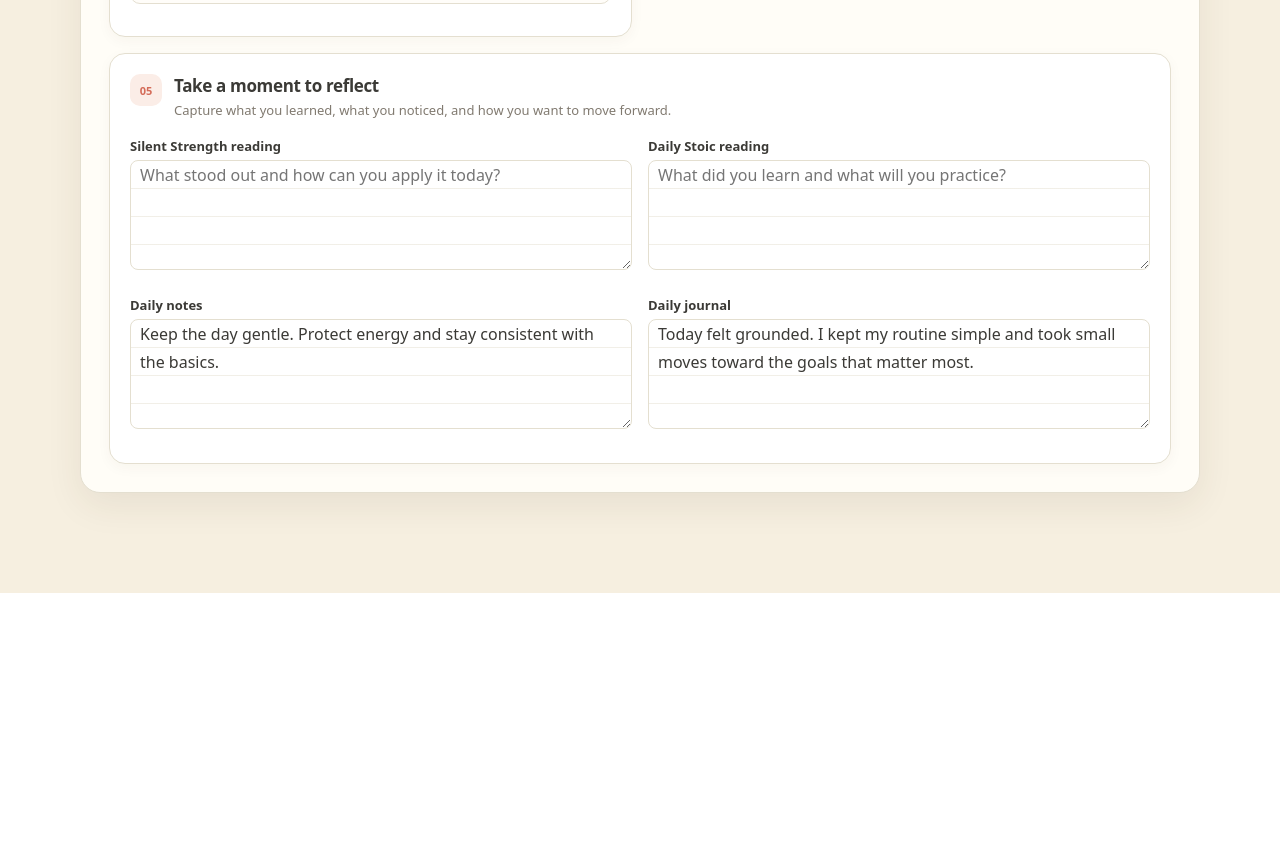
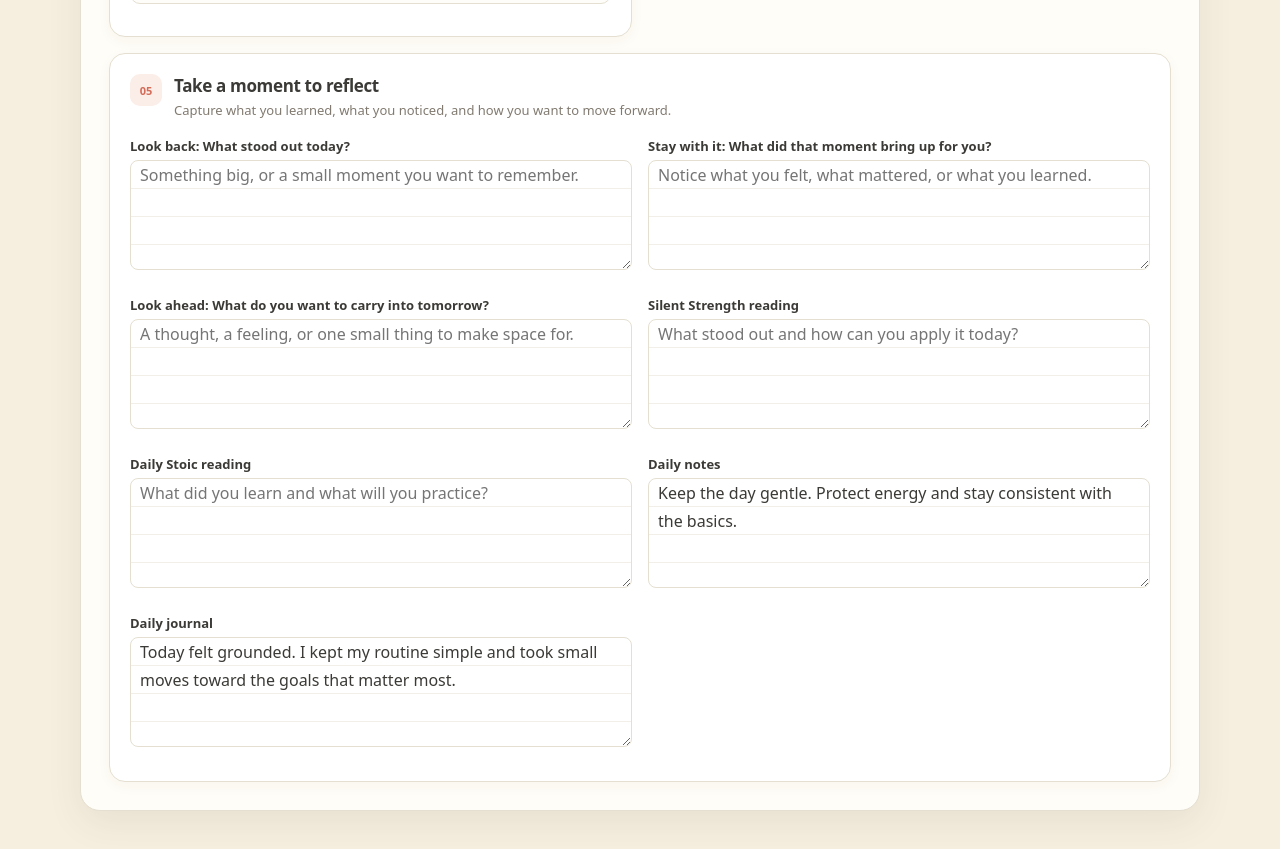
Before and after one commit to Timmaybarry/timmy-shadow, a React (Vite) app: page / in a window 1280 px wide. Shown: the part 1680-2529 px from the top of the page. Before the commit the page ends 2273 px from the top, so only its background shows below. Built offline with nearby package versions, Linux system fonts and the light colour scheme.

Commit message:
Add adaptive guided reflection prompts to the day planner
Co-authored-by: Copilot App <223556219+Copilot@users.noreply.github.com>

```diff
--- a/src/JibunTecho.jsx
+++ b/src/JibunTecho.jsx
@@ -1,5 +1,6 @@
 import { useState } from 'react';
 import GoogleDay, { GoogleSchedule } from './GoogleDay.jsx';
+import { reflectionPrompts } from './reflectionPrompts.js';
 import './jibun.css';
 
 const KEY = 'jibun-techo-state';
@@ -267,6 +268,8 @@ export default function JibunTecho({ s, setS, date, setDate, shadow, setShadow,
           <section className="jt-card jt-reflection-card">
             <div className="jt-section-heading"><span className="jt-step">05</span><div><h3>Take a moment to reflect</h3><p>Capture what you learned, what you noticed, and how you want to move forward.</p></div></div>
             <div className="jt-reflection-grid">
+              {reflectionPrompts((entry.reflection || [])[0]).map((prompt, index) => <label key={index}>{prompt.kicker}: {prompt.title}
+                <textarea value={(entry.reflection || [])[index] || ''} placeholder={prompt.hint} onChange={(e) => setEntry('reflection', Array.from({ length: 3 }, (_, i) => i === index ? e.target.value : (entry.reflection || [])[i] || ''))} /></label>)}
               <label>Silent Strength reading<textarea value={entry.silentStrength || ''} onChange={(e) => setEntry('silentStrength', e.target.value)} placeholder="What stood out and how can you apply it today?" /></label>
               <label>Daily Stoic reading<textarea value={entry.dailyStoic || ''} onChange={(e) => setEntry('dailyStoic', e.target.value)} placeholder="What did you learn and what will you practice?" /></label>
               <label>Daily notes<textarea value={entry.notes || ''} onChange={(e) => setEntry('notes', e.target.value)} placeholder="Notes for this day" /></label>
--- /dev/null
+++ b/src/reflectionPrompts.js
@@ -0,0 +1,18 @@
+export const REFLECTION_PROMPTS = [
+  { kicker: 'Look back', title: 'What stood out today?', hint: 'Something big, or a small moment you want to remember.' },
+  { kicker: 'Stay with it', title: 'What did that moment bring up for you?', hint: 'Notice what you felt, what mattered, or what you learned.' },
+  { kicker: 'Look ahead', title: 'What do you want to carry into tomorrow?', hint: 'A thought, a feeling, or one small thing to make space for.' },
+];
+
+const DIFFICULT = /\b(stress|hard|difficult|overwhelm|anxious|anxiety|sad|tired|exhaust|frustrat|worr|afraid|lonely|angry|upset|rough|struggl)\w*/i;
+const POSITIVE = /\b(happy|joy|good|love|laugh|proud|grateful|excit|peace|calm|beautiful|kind|great|wonderful)\w*/i;
+
+export function reflectionPrompts(firstAnswer = '') {
+  const prompts = [...REFLECTION_PROMPTS];
+  if (DIFFICULT.test(firstAnswer)) {
+    prompts[1] = { kicker: 'Be gentle with yourself', title: 'What made that moment difficult, and what helped you through it?', hint: 'You can name the hard part without needing to solve it now.' };
+  } else if (POSITIVE.test(firstAnswer)) {
+    prompts[1] = { kicker: 'Savor the good', title: 'What made that moment feel meaningful?', hint: 'Take a little time to notice what made it matter.' };
+  }
+  return prompts;
+}
```
Also changed, not shown: 1 other file (tests, documents, lock files or other folders).
